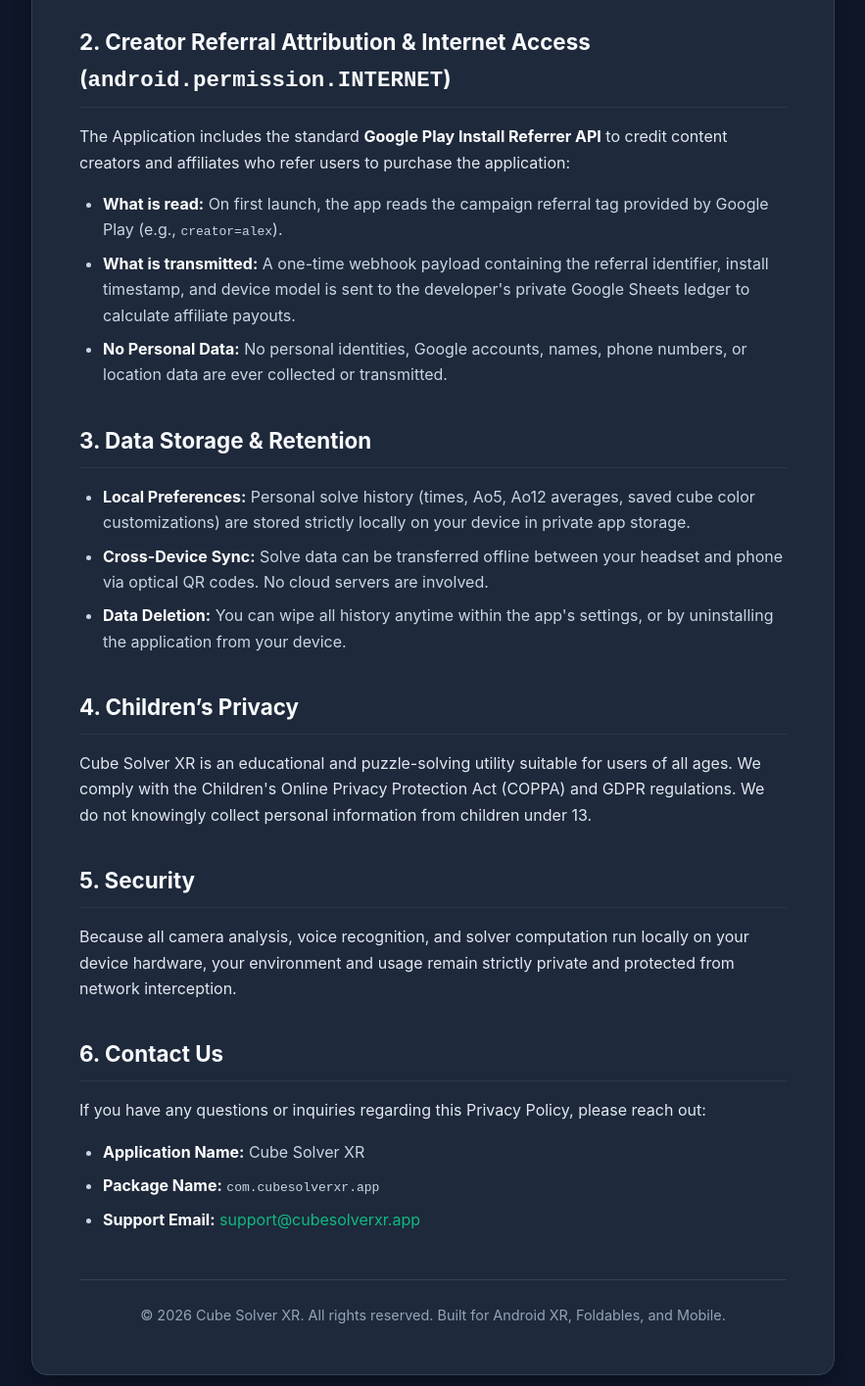
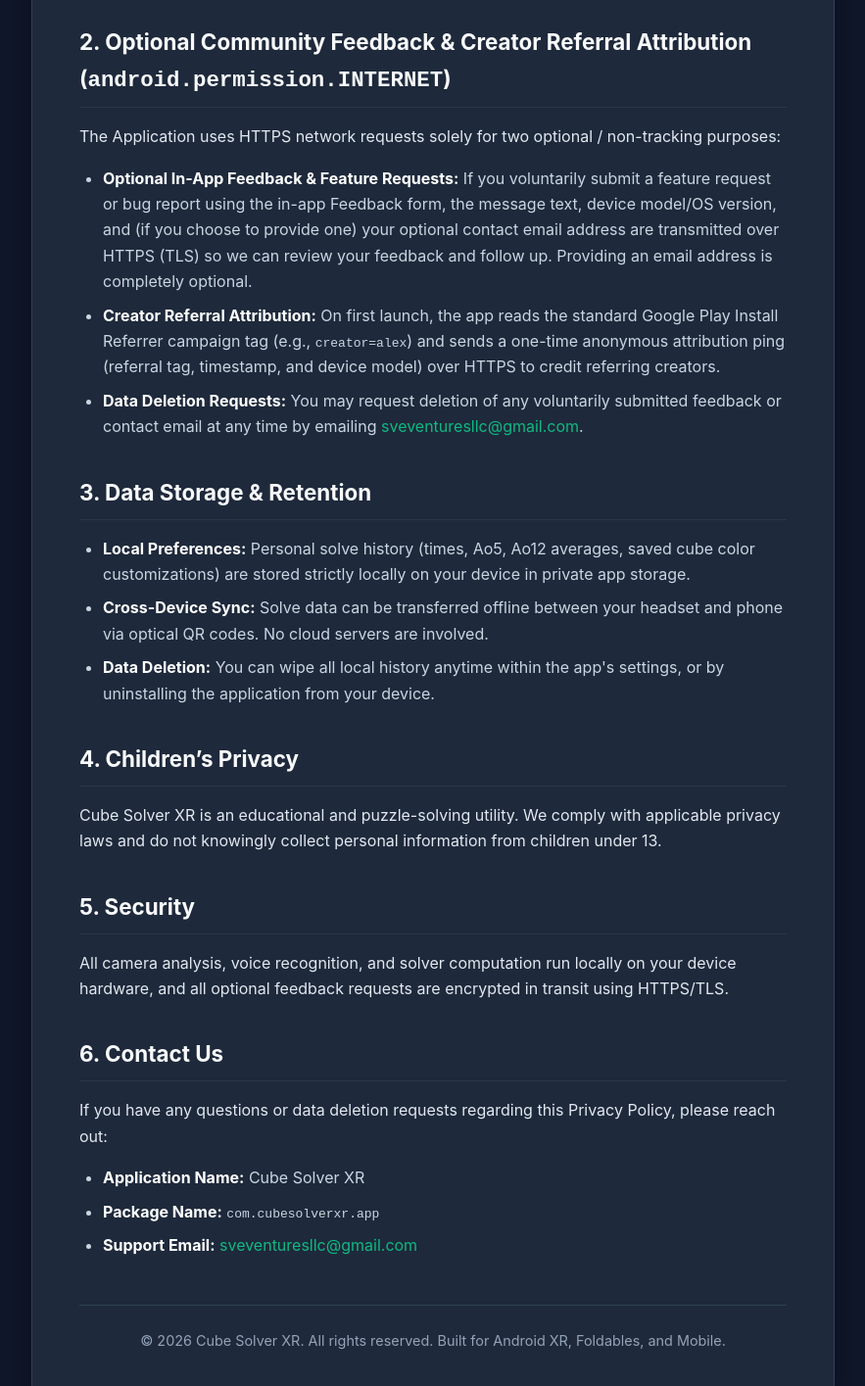
Before and after one commit to sjbailey73/cube-solver-xr-privacy, a plain HTML site: page index.html in a window 1280 px wide. Shown: the part 1260-2675 px from the top of the page at 98% size, without its empty margins (198-1081 px from the left). Drawn offline with Linux system fonts and the light colour scheme.

Commit message:
Document optional in-app feedback & contact email in Privacy Policy

```diff
--- a/index.html
+++ b/index.html
@@ -152,33 +152,33 @@
       <li><strong>Storage & Sharing:</strong> Spatial coordinates are never saved, logged, or sent off your device.</li>
     </ul>
 
-    <h2>2. Creator Referral Attribution & Internet Access (<code>android.permission.INTERNET</code>)</h2>
-    <p>The Application includes the standard <strong>Google Play Install Referrer API</strong> to credit content creators and affiliates who refer users to purchase the application:</p>
+    <h2>2. Optional Community Feedback & Creator Referral Attribution (<code>android.permission.INTERNET</code>)</h2>
+    <p>The Application uses HTTPS network requests solely for two optional / non-tracking purposes:</p>
     <ul>
-      <li><strong>What is read:</strong> On first launch, the app reads the campaign referral tag provided by Google Play (e.g., <code>creator=alex</code>).</li>
-      <li><strong>What is transmitted:</strong> A one-time webhook payload containing the referral identifier, install timestamp, and device model is sent to the developer's private Google Sheets ledger to calculate affiliate payouts.</li>
-      <li><strong>No Personal Data:</strong> No personal identities, Google accounts, names, phone numbers, or location data are ever collected or transmitted.</li>
+      <li><strong>Optional In-App Feedback &amp; Feature Requests:</strong> If you voluntarily submit a feature request or bug report using the in-app Feedback form, the message text, device model/OS version, and (if you choose to provide one) your optional contact email address are transmitted over HTTPS (TLS) so we can review your feedback and follow up. Providing an email address is completely optional.</li>
+      <li><strong>Creator Referral Attribution:</strong> On first launch, the app reads the standard Google Play Install Referrer campaign tag (e.g., <code>creator=alex</code>) and sends a one-time anonymous attribution ping (referral tag, timestamp, and device model) over HTTPS to credit referring creators.</li>
+      <li><strong>Data Deletion Requests:</strong> You may request deletion of any voluntarily submitted feedback or contact email at any time by emailing <a href="mailto:sveventuresllc@gmail.com">sveventuresllc@gmail.com</a>.</li>
     </ul>
 
     <h2>3. Data Storage & Retention</h2>
     <ul>
       <li><strong>Local Preferences:</strong> Personal solve history (times, Ao5, Ao12 averages, saved cube color customizations) are stored strictly locally on your device in private app storage.</li>
       <li><strong>Cross-Device Sync:</strong> Solve data can be transferred offline between your headset and phone via optical QR codes. No cloud servers are involved.</li>
-      <li><strong>Data Deletion:</strong> You can wipe all history anytime within the app's settings, or by uninstalling the application from your device.</li>
+      <li><strong>Data Deletion:</strong> You can wipe all local history anytime within the app's settings, or by uninstalling the application from your device.</li>
     </ul>
 
     <h2>4. Children’s Privacy</h2>
-    <p>Cube Solver XR is an educational and puzzle-solving utility suitable for users of all ages. We comply with the Children's Online Privacy Protection Act (COPPA) and GDPR regulations. We do not knowingly collect personal information from children under 13.</p>
+    <p>Cube Solver XR is an educational and puzzle-solving utility. We comply with applicable privacy laws and do not knowingly collect personal information from children under 13.</p>
 
     <h2>5. Security</h2>
-    <p>Because all camera analysis, voice recognition, and solver computation run locally on your device hardware, your environment and usage remain strictly private and protected from network interception.</p>
+    <p>All camera analysis, voice recognition, and solver computation run locally on your device hardware, and all optional feedback requests are encrypted in transit using HTTPS/TLS.</p>
 
     <h2>6. Contact Us</h2>
-    <p>If you have any questions or inquiries regarding this Privacy Policy, please reach out:</p>
+    <p>If you have any questions or data deletion requests regarding this Privacy Policy, please reach out:</p>
     <ul>
       <li><strong>Application Name:</strong> Cube Solver XR</li>
       <li><strong>Package Name:</strong> <code>com.cubesolverxr.app</code></li>
-      <li><strong>Support Email:</strong> <a href="mailto:support@cubesolverxr.app">support@cubesolverxr.app</a></li>
+      <li><strong>Support Email:</strong> <a href="mailto:sveventuresllc@gmail.com">sveventuresllc@gmail.com</a></li>
     </ul>
 
     <div class="footer">
```
